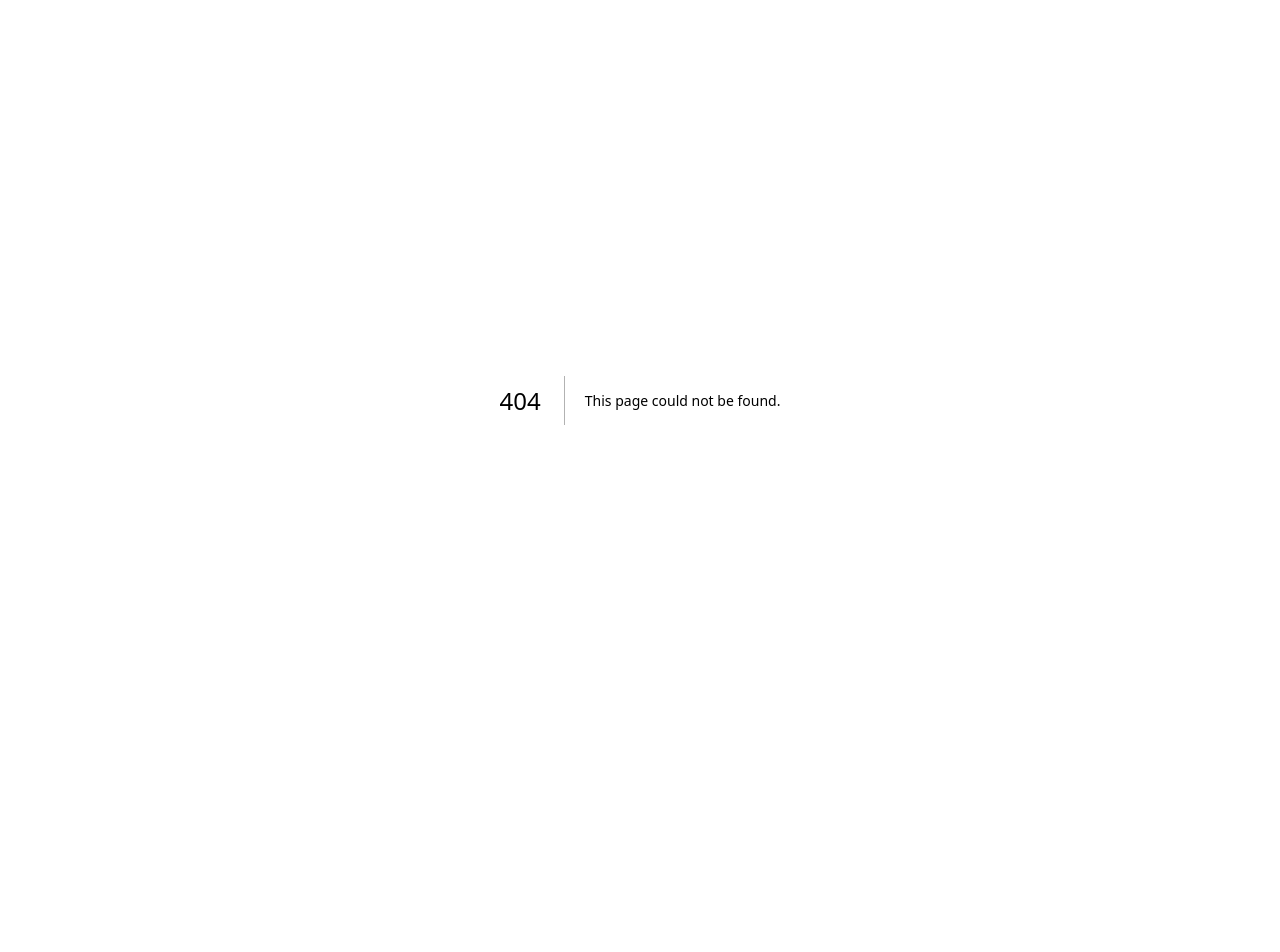
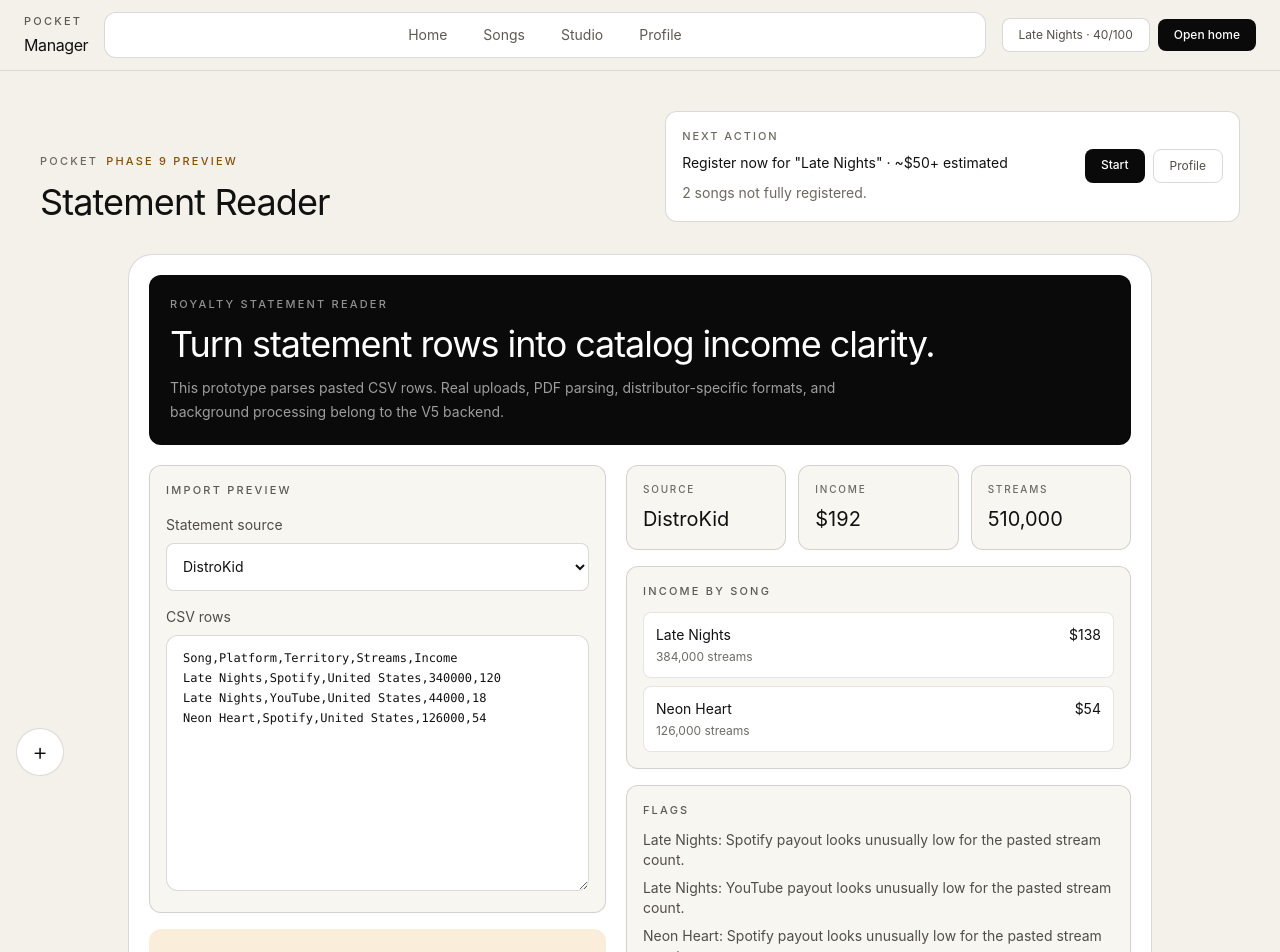
Before and after one commit to oogunbiyi22/pocket-manager, a Next.js app: page /statements in a window 1280 px wide. Before the commit this address had no page. Shown: the top 952 px of the page. Before the commit the page ends 800 px from the top, so only its background shows below. Built offline with nearby package versions, Linux system fonts and the light colour scheme.

Commit message:
Add royalty statement reader preview

```diff
--- a/src/app/financial/page.tsx
+++ b/src/app/financial/page.tsx
@@ -121,6 +121,9 @@ export default function FinancialPage() {
           <button type="button" onClick={copySummary} className="mt-3 rounded-lg bg-[#0a0a0a] px-4 py-2 text-sm text-white">
             {copied ? "Copied" : "Copy summary"}
           </button>
+          <Link href="/statements" className="ml-2 mt-3 inline-flex rounded-lg border-[0.5px] border-black/15 px-4 py-2 text-sm text-[#111]">
+            Read statement
+          </Link>
         </section>
 
         <section className="mt-5 rounded-xl border-[0.5px] border-[#faeeda] bg-[#faeeda] p-4 text-sm leading-6 text-[#854f0b]">
--- a/src/app/settings/page.tsx
+++ b/src/app/settings/page.tsx
@@ -61,6 +61,9 @@ export default function SettingsPage() {
           </p>
           <Link href="/financial" className="mt-4 inline-flex rounded-lg bg-[#0a0a0a] px-4 py-2 text-sm text-white">
             Open financial summary
+          </Link>
+          <Link href="/statements" className="ml-2 mt-4 inline-flex rounded-lg border-[0.5px] border-black/15 px-4 py-2 text-sm text-[#111]">
+            Read statement
           </Link>
         </section>
 
--- /dev/null
+++ b/src/app/statements/page.tsx
@@ -0,0 +1,171 @@
+"use client";
+
+import Link from "next/link";
+import { useMemo, useState } from "react";
+import { AppShell } from "@/components/app-shell";
+import { formatMoney } from "@/lib/backstage-data";
+
+const starterCsv = `Song,Platform,Territory,Streams,Income
+Late Nights,Spotify,United States,340000,120
+Late Nights,YouTube,United States,44000,18
+Neon Heart,Spotify,United States,126000,54`;
+
+type StatementRow = {
+  song: string;
+  platform: string;
+  territory: string;
+  streams: number;
+  income: number;
+};
+
+export default function StatementsPage() {
+  const [statementSource, setStatementSource] = useState("DistroKid");
+  const [rawCsv, setRawCsv] = useState(starterCsv);
+  const rows = useMemo(() => parseStatementRows(rawCsv), [rawCsv]);
+  const totalIncome = rows.reduce((total, row) => total + row.income, 0);
+  const totalStreams = rows.reduce((total, row) => total + row.streams, 0);
+  const bySong = groupRows(rows, "song");
+  const anomalies = getStatementAnomalies(rows);
+
+  return (
+    <AppShell title="Statement Reader" eyebrow="Phase 9 preview">
+      <main className="mx-auto max-w-5xl rounded-[24px] border-[0.5px] border-black/15 bg-white p-5 text-[#111]">
+        <section className="rounded-xl border-[0.5px] border-black/15 bg-[#0a0a0a] p-5 text-white">
+          <div className="text-[11px] font-medium uppercase tracking-[0.2em] text-white/55">Royalty statement reader</div>
+          <h2 className="mt-3 text-4xl font-normal tracking-[-0.03em]">Turn statement rows into catalog income clarity.</h2>
+          <p className="mt-3 max-w-2xl text-sm leading-6 text-white/60">
+            This prototype parses pasted CSV rows. Real uploads, PDF parsing, distributor-specific formats, and background processing belong to the V5 backend.
+          </p>
+        </section>
+
+        <section className="mt-5 grid gap-5 lg:grid-cols-[0.95fr_1.05fr]">
+          <div className="space-y-4">
+            <div className="rounded-xl border-[0.5px] border-black/15 bg-[#f8f6f1] p-4">
+              <div className="text-[11px] font-medium uppercase tracking-[0.2em] text-[#5d5a54]">Import preview</div>
+              <label className="mt-4 block text-sm text-[#514d47]">
+                <span className="mb-2 block">Statement source</span>
+                <select
+                  value={statementSource}
+                  onChange={(event) => setStatementSource(event.target.value)}
+                  className="h-12 w-full rounded-lg border-[0.5px] border-black/15 bg-white px-3 text-sm text-[#111] outline-none"
+                >
+                  {["DistroKid", "TuneCore", "CD Baby", "ASCAP", "BMI", "SoundExchange"].map((source) => (
+                    <option key={source}>{source}</option>
+                  ))}
+                </select>
+              </label>
+              <label className="mt-4 block text-sm text-[#514d47]">
+                <span className="mb-2 block">CSV rows</span>
+                <textarea
+                  value={rawCsv}
+                  onChange={(event) => setRawCsv(event.target.value)}
+                  className="min-h-64 w-full rounded-xl border-[0.5px] border-black/15 bg-white px-4 py-3 font-mono text-xs leading-5 text-[#111] outline-none"
+                />
+              </label>
+            </div>
+
+            <div className="rounded-xl border-[0.5px] border-[#faeeda] bg-[#faeeda] p-4 text-sm leading-6 text-[#854f0b]">
+              Expected columns: Song, Platform, Territory, Streams, Income. Exact distributor CSV/PDF parsing remains backend work.
+            </div>
+          </div>
+
+          <div className="space-y-4">
+            <div className="grid gap-3 sm:grid-cols-3">
+              <Metric label="Source" value={statementSource} />
+              <Metric label="Income" value={formatMoney(totalIncome)} />
+              <Metric label="Streams" value={totalStreams.toLocaleString()} />
+            </div>
+
+            <section className="rounded-xl border-[0.5px] border-black/15 bg-[#f8f6f1] p-4">
+              <div className="text-[11px] font-medium uppercase tracking-[0.2em] text-[#5d5a54]">Income by song</div>
+              <div className="mt-3 space-y-2">
+                {bySong.map((item) => (
+                  <div key={item.label} className="rounded-lg border-[0.5px] border-black/10 bg-white px-3 py-3 text-sm">
+                    <div className="flex items-start justify-between gap-3">
+                      <div>
+                        <div className="text-[#111]">{item.label}</div>
+                        <div className="mt-1 text-xs text-[#6b6b65]">{item.streams.toLocaleString()} streams</div>
+                      </div>
+                      <div className="text-[#111]">{formatMoney(item.income)}</div>
+                    </div>
+                  </div>
+                ))}
+              </div>
+            </section>
+
+            <section className="rounded-xl border-[0.5px] border-black/15 bg-[#f8f6f1] p-4">
+              <div className="text-[11px] font-medium uppercase tracking-[0.2em] text-[#5d5a54]">Flags</div>
+              <div className="mt-3 space-y-2 text-sm text-[#514d47]">
+                {anomalies.length ? anomalies.map((item) => <div key={item}>{item}</div>) : <div>No simple statement flags from this pasted data.</div>}
+              </div>
+              <Link href="/financial" className="mt-4 inline-flex rounded-lg bg-[#0a0a0a] px-4 py-2 text-sm text-white">
+                Open financial summary
+              </Link>
+            </section>
+          </div>
+        </section>
+      </main>
+    </AppShell>
+  );
+}
+
+function parseStatementRows(rawCsv: string) {
+  const lines = rawCsv.split(/\r?\n/).map((line) => line.trim()).filter(Boolean);
+  const [, ...body] = lines;
+
+  return body
+    .map((line) => {
+      const [song, platform, territory, streams, income] = line.split(",").map((cell) => cell.trim());
+
+      return {
+        song: song || "Unknown song",
+        platform: platform || "Unknown platform",
+        territory: territory || "Unknown territory",
+        streams: Number(streams) || 0,
+        income: Number(income) || 0,
+      };
+    })
+    .filter((row) => row.song !== "Unknown song" || row.income > 0);
+}
+
+function groupRows(rows: StatementRow[], key: "song" | "platform" | "territory") {
+  return Object.values(
+    rows.reduce<Record<string, { label: string; streams: number; income: number }>>((groups, row) => {
+      const label = row[key];
+      const current = groups[label] ?? { label, streams: 0, income: 0 };
+
+      groups[label] = {
+        label,
+        streams: current.streams + row.streams,
+        income: current.income + row.income,
+      };
+
+      return groups;
+    }, {}),
+  ).sort((left, right) => right.income - left.income);
+}
+
+function getStatementAnomalies(rows: StatementRow[]) {
+  const anomalies: string[] = [];
+
+  rows.forEach((row) => {
+    if (row.streams > 10000 && row.income <= 0) {
+      anomalies.push(`${row.song}: ${row.platform} has streams but no income.`);
+    }
+
+    if (row.streams > 0 && row.income / row.streams < 0.0005) {
+      anomalies.push(`${row.song}: ${row.platform} payout looks unusually low for the pasted stream count.`);
+    }
+  });
+
+  return anomalies;
+}
+
+function Metric({ label, value }: { label: string; value: string }) {
+  return (
+    <div className="rounded-xl border-[0.5px] border-black/15 bg-[#f8f6f1] p-4">
+      <div className="text-[10px] font-medium uppercase tracking-[0.18em] text-[#6b6b65]">{label}</div>
+      <div className="mt-2 text-xl font-normal text-[#111]">{value}</div>
+    </div>
+  );
+}
```
